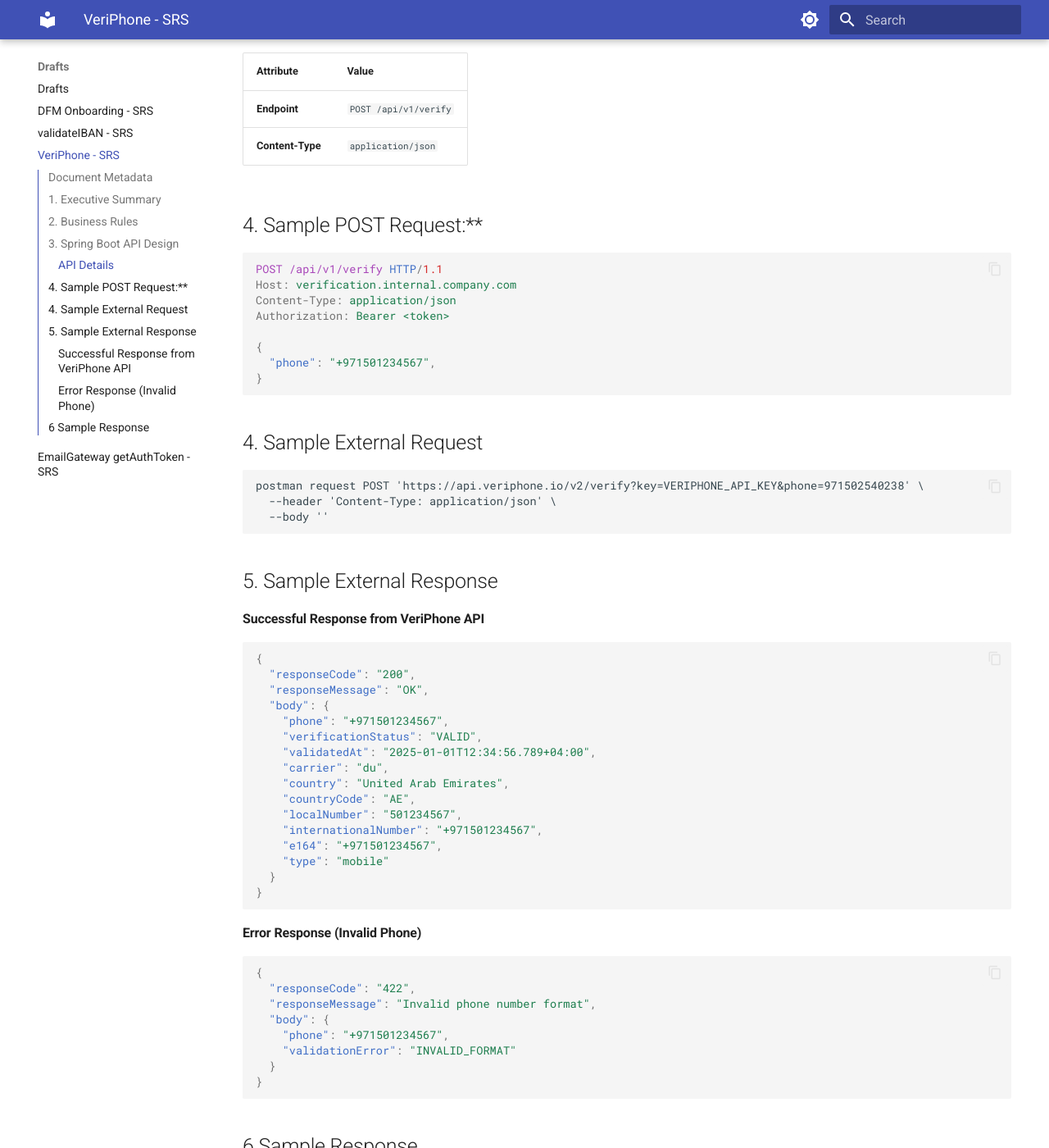
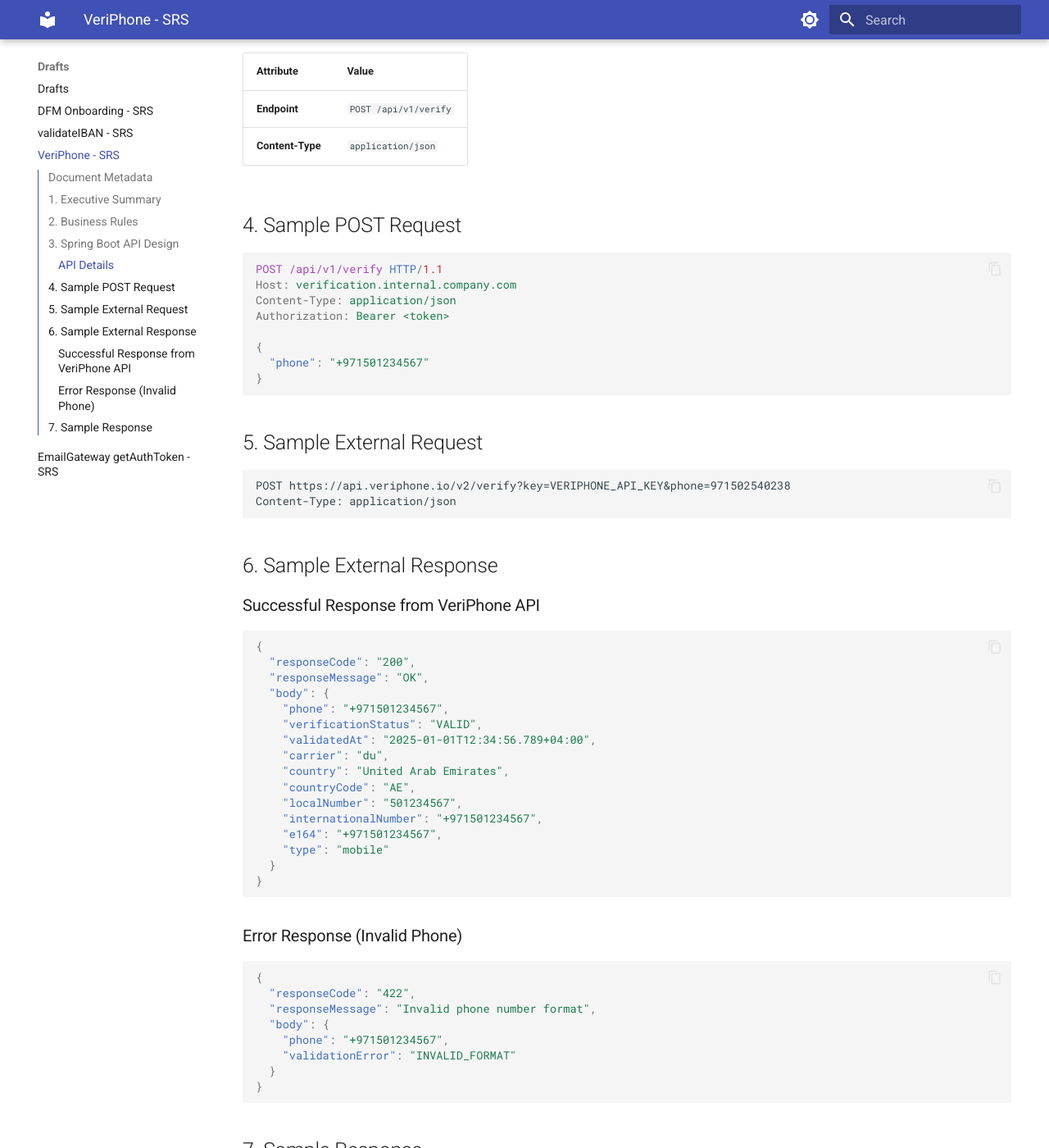
Before and after one commit to Gaurav9969351313/alramz-mw-migration-docs, an MkDocs documentation site: the page built from docs/drafts/draft_veriphone.md, in a window 1280 px wide and 1400 px high, scrolled down 1597 px. Shown: the whole window at 82% size. Built offline with MkDocs 1.6.1 and Material for MkDocs 9.7.7, drawn with Linux system fonts in a browser that asks for light colours.

Commit message:
Docs Added

````diff
--- a/docs/drafts/draft_veriphone.md
+++ b/docs/drafts/draft_veriphone.md
@@ -14,6 +14,7 @@
 The **Verify** service is a **phone number verification endpoint** that accepts a phone number, validates it against a known format, and optionally invokes an external VeriPhone verification API when running in the **PROD environment**. The service provides a unified interface for verifying mobile phone numbers by combining internal validation with an external verification service. The flow processes the incoming request through a series of validation, transformation, and external integration steps, returning a structured response that includes the verification status, phone details, and metadata.
 
 ## 2. Business Rules
+
 | ID         | Requirement / Business Rule              | Type                         | Condition / Validation                                                                 | Expected Action / Outcome                                                                |
 | ---------- | ---------------------------------------- | ---------------------------- | -------------------------------------------------------------------------------------- | ---------------------------------------------------------------------------------------- |
 | **BR-001** | **Phone Number Required**                | Mandatory / Input Validation | `phone` is missing, `null`, or empty                                                   | Return **HTTP 400** with `{"error": "Phone number is required"}`                         |
@@ -25,7 +26,6 @@ The **Verify** service is a **phone number verification endpoint** that accepts
 | **BR-007** | **VeriPhone API Configuration**          | Configuration                | `VERIPHONE_BASE_URL` and `VERIPHONE_API_KEY` are available                             | Use `VERIPHONE_BASE_URL` as the endpoint and `VERIPHONE_API_KEY` for authentication      |
 | **BR-008** | **VeriPhone API Invocation Restriction** | Business Rule                | Environment is **not PROD** OR `VERIPHONE_API_CALL_ENABLED != true`                    | **Do not invoke** the VeriPhone API                                                      |
 
-
 ## 3. Spring Boot API Design
 
 ### API Details
@@ -35,8 +35,7 @@ The **Verify** service is a **phone number verification endpoint** that accepts
 | **Endpoint** | `POST /api/v1/verify` |
 | **Content-Type** | `application/json` |
 
-
-## 4. Sample POST Request:**
+## 4. Sample POST Request
 
 ```http
 POST /api/v1/verify HTTP/1.1
@@ -45,22 +44,21 @@ Content-Type: application/json
 Authorization: Bearer <token>
 
 {
-  "phone": "+971501234567",
+  "phone": "+971501234567"
 }
 ```
 
-## 4. Sample External Request
+## 5. Sample External Request
 
 ```http
-postman request POST 'https://api.veriphone.io/v2/verify?key=VERIPHONE_API_KEY&phone=971502540238' \
-  --header 'Content-Type: application/json' \
-  --body ''
+POST https://api.veriphone.io/v2/verify?key=VERIPHONE_API_KEY&phone=971502540238
+Content-Type: application/json
 
 ```
 
-## 5. Sample External Response
+## 6. Sample External Response
 
-#### Successful Response from VeriPhone API
+### Successful Response from VeriPhone API
 
 ```json
 {
@@ -81,7 +79,7 @@ postman request POST 'https://api.veriphone.io/v2/verify?key=VERIPHONE_API_KEY&p
 }
 ```
 
-#### Error Response (Invalid Phone)
+### Error Response (Invalid Phone)
 
 ```json
 {
@@ -94,7 +92,7 @@ postman request POST 'https://api.veriphone.io/v2/verify?key=VERIPHONE_API_KEY&p
 }
 ```
 
-## 6 Sample Response
+## 7. Sample Response
 
 ```json
 {
````
Also changed, not shown: docs/drafts/draft_emailgateway_getAuthToken.md (+168 -170 lines).
